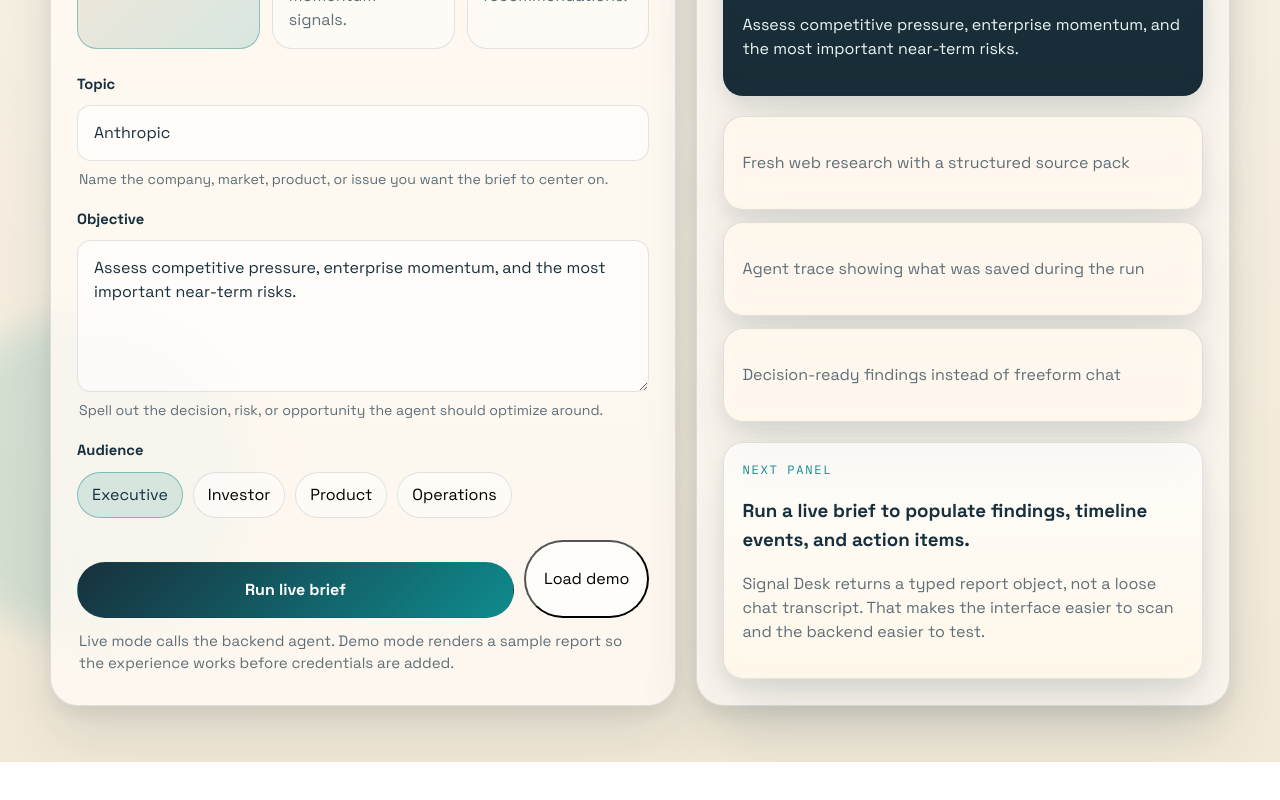
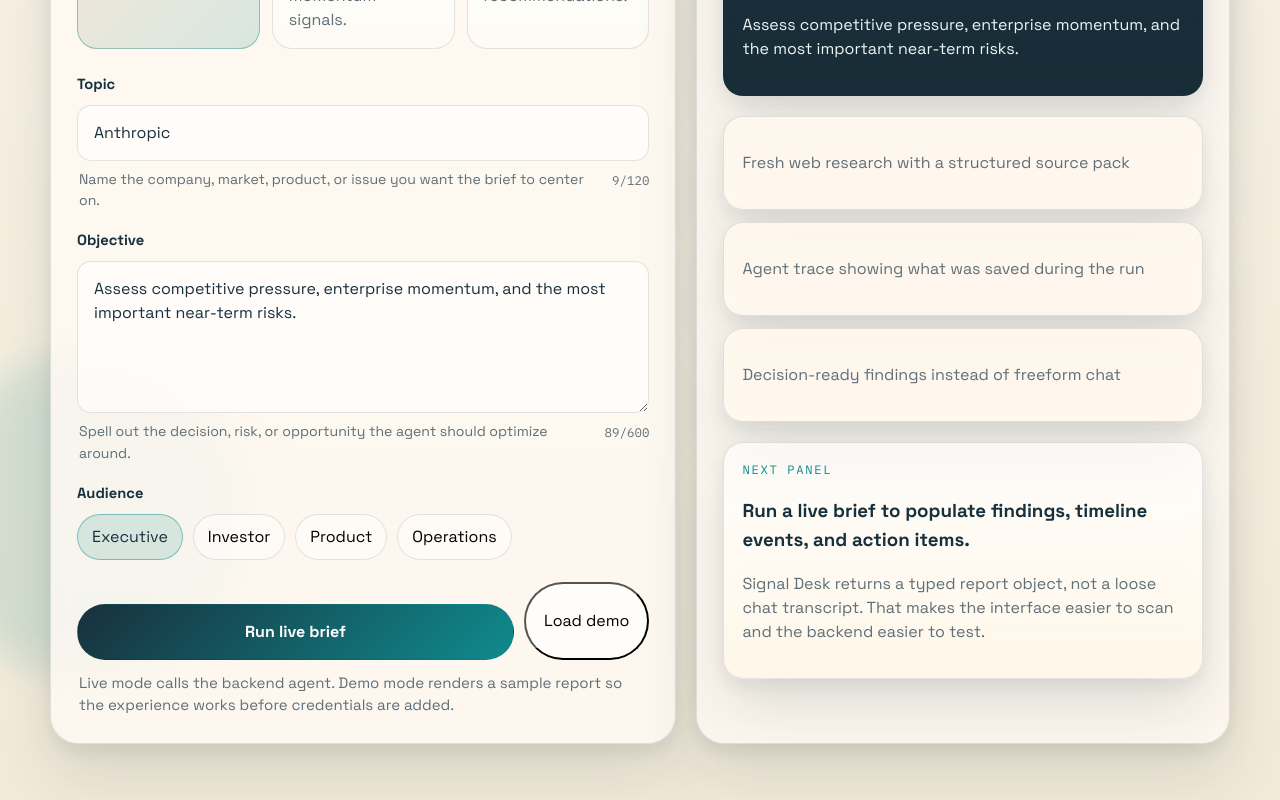
Before and after one commit to akhil15123/signal-desk-agent, a React (Vite) app: page / in a window 1280 px wide. Shown: the part 799-1599 px from the top of the page. Before the commit the page ends 1561 px from the top, so only its background shows below. Built offline with nearby package versions, Linux system fonts and the light colour scheme.

Commit message:
feat: add live character counters to briefing inputs

```diff
--- a/src/App.tsx
+++ b/src/App.tsx
@@ -70,6 +70,12 @@ function App() {
       : objectiveLength > briefRequestLimits.objective.max
         ? `Keep the objective under ${briefRequestLimits.objective.max} characters so the run stays focused.`
         : 'Spell out the decision, risk, or opportunity the agent should optimize around.'
+
+  const topicCounterClass =
+    topicLength > briefRequestLimits.topic.max ? 'is-error' : ''
+
+  const objectiveCounterClass =
+    objectiveLength > briefRequestLimits.objective.max ? 'is-error' : ''
 
   useEffect(() => {
     if ((runMode || result || error) && reportPanelRef.current) {
@@ -176,6 +182,7 @@ function App() {
               }
               placeholder="Company, market, product, or strategic issue"
             />
+            <div className="field-meta">
               <p
                 className={`field-message ${
                   topicLength < briefRequestLimits.topic.min ||
@@ -186,6 +193,10 @@ function App() {
               >
                 {topicMessage}
               </p>
+              <span className={`field-counter ${topicCounterClass}`}>
+                {topicLength}/{briefRequestLimits.topic.max}
+              </span>
+            </div>
           </label>
 
           <label className="field">
@@ -201,6 +212,7 @@ function App() {
               }
               placeholder="What should the agent optimize for?"
             />
+            <div className="field-meta">
               <p
                 className={`field-message ${
                   objectiveLength < briefRequestLimits.objective.min ||
@@ -211,6 +223,10 @@ function App() {
               >
                 {objectiveMessage}
               </p>
+              <span className={`field-counter ${objectiveCounterClass}`}>
+                {objectiveLength}/{briefRequestLimits.objective.max}
+              </span>
+            </div>
           </label>
 
           <div className="field">
--- a/src/index.css
+++ b/src/index.css
@@ -351,7 +351,25 @@ button {
   font-size: 0.88rem;
 }
 
+.field-meta {
+  display: flex;
+  align-items: flex-start;
+  justify-content: space-between;
+  gap: 16px;
+}
+
 .field-message.is-error {
+  color: #b43f33;
+}
+
+.field-counter {
+  flex: 0 0 auto;
+  font-family: var(--font-mono);
+  font-size: 0.78rem;
+  color: var(--muted);
+}
+
+.field-counter.is-error {
   color: #b43f33;
 }
 
@@ -603,4 +621,9 @@ button {
   .action-row {
     flex-direction: column;
   }
+
+  .field-meta {
+    flex-direction: column;
+    gap: 6px;
+  }
 }
```
Lines whose indentation alone changed are shown as unchanged.
